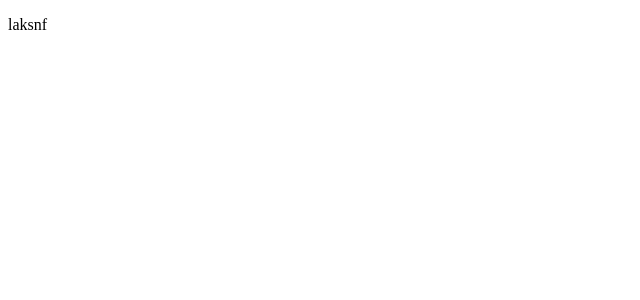
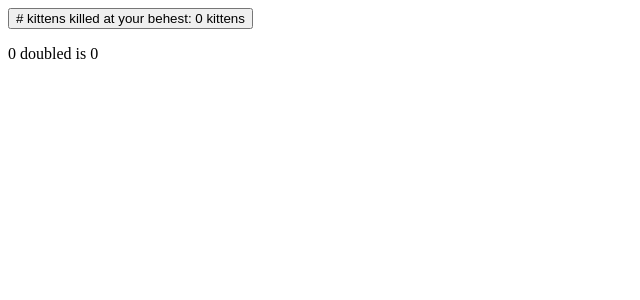
Before and after one commit to staswerno/svelte_tutorial, a SvelteKit app: page /reactivity in a window 1280 px wide. Shown: the top 300 px of the page, without its empty margins (0-640 px from the left). Built offline with nearby package versions, Linux system fonts and the light colour scheme.

Commit message:
add reactive variables, declarations, statements

```diff
--- a/src/routes/reactivity/+page.svelte
+++ b/src/routes/reactivity/+page.svelte
@@ -1 +1,25 @@
-<p>laksnf</p>
+<script>
+	let count = 0;
+
+	function increment() {
+		count += 1;
+	}
+
+    $: doubled = count * 2;
+
+    $: {
+        console.log(`count is ${count}`);
+        console.log(`doubled is ${doubled}`);
+    }
+
+    $: if (count >= 10) {
+        console.log(`kitten death count is dangerously high you monster!`);
+    }
+</script>
+
+<button on:click={increment}>
+	# kittens killed at your behest: {count}
+	{count === 1 ? 'kitten' : 'kittens'}
+</button>
+
+<p>{count} doubled is {doubled}</p>
```
